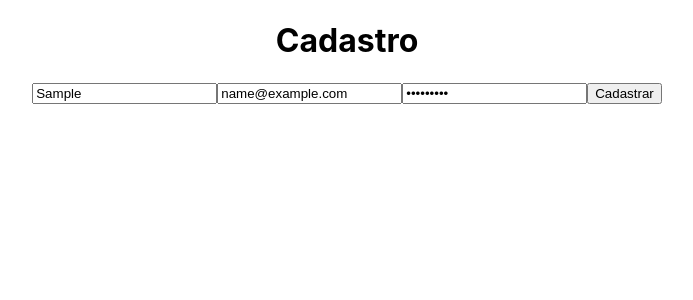
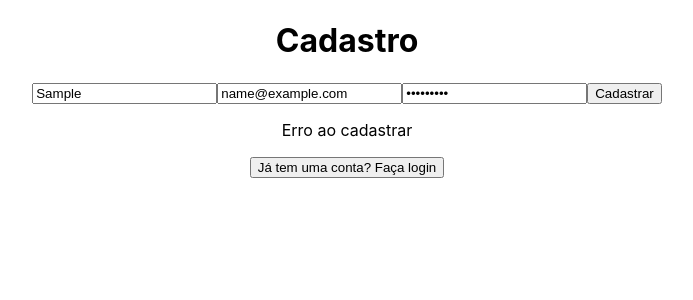
Before and after one commit to Otavinhopx/Controle_de_estoque_ReactJS-FrontEnd-, a React (Create React App) app in the folder controle-estoque-frontend/: page / in a window 1280 px wide. Both pictures are taken after typing "Sample", "name@example.com", "Sample123" into the empty fields and a click on the button "Cadastrar". Shown: the top 300 px of the page, without its empty margins (293-986 px from the left). Built offline with nearby package versions, Linux system fonts and the light colour scheme; no server answers.

Commit message:
Fix: Melhoras nas telas de login e cadastro.

```diff
--- a/controle-estoque-frontend/package.json
+++ b/controle-estoque-frontend/package.json
@@ -11,6 +11,7 @@
     "@types/react": "^18.3.12",
     "@types/react-dom": "^18.3.1",
     "axios": "^1.7.7",
+    "bcrypt": "^5.1.1",
     "controle-estoque-frontend": "file:",
     "react": "^18.3.1",
     "react-dom": "^18.3.1",
@@ -42,5 +43,8 @@
       "last 1 firefox version",
       "last 1 safari version"
     ]
+  },
+  "devDependencies": {
+    "@types/bcrypt": "^5.0.2"
   }
 }
--- a/controle-estoque-frontend/src/components/Cadastro.tsx
+++ b/controle-estoque-frontend/src/components/Cadastro.tsx
@@ -1,20 +1,29 @@
 import React, {useState} from 'react';
 import api from '../services/api'
+import { useNavigate } from 'react-router-dom';
 
 const Cadastro: React.FC = () => {
     const [nome, setNome] = useState('');
     const [email, setEmail] = useState('');
     const [senha, setSenha] = useState('');
+    const [mensagem, setMensagem] = useState('');
+    const navigate = useNavigate();
 
     const handleSubmit = async (event: React.FormEvent) => {
         event.preventDefault();
         try {
             const response = await api.post('/usuarios', {nome, email, senha});
-            console.log('Cadastro realizado: ', response.data);
+            setMensagem('Usuário Cadastrado!')
+            navigate('/login')
         }
         catch(error) {
+            setMensagem('Erro ao cadastrar');
             console.error('Erro ao cadastrar: ', error)
         }
+    };
+
+    const handleLogin = () => {
+        navigate('/login');
     };
 
     return (
@@ -40,6 +49,8 @@ const Cadastro: React.FC = () => {
                     onChange={(e) => setSenha(e.target.value)}
                 />
                 <button type='submit'>Cadastrar</button>
+                {mensagem && <p>{mensagem}</p>}
+                <button onClick={handleLogin}>Já tem uma conta? Faça login</button>
             </form>
         </div>
     )
--- a/controle-estoque-frontend/src/components/Login.tsx
+++ b/controle-estoque-frontend/src/components/Login.tsx
@@ -1,19 +1,28 @@
 import React, {useState} from 'react';
 import api from '../services/api'
+import { useNavigate } from 'react-router-dom';
 
 const Login: React.FC = () => {
     const [email, setEmail] = useState('');
     const [senha, setSenha] = useState('');
+    const [mensagem, setMensagem] = useState('');
+    const navigate = useNavigate();
 
     const handleSubmit = async (event: React.FormEvent) => {
         event.preventDefault();
         try {
-            const response = await api.post('/usuarios', {email, senha});
+            const response = await api.post('/login', {email, senha});
             console.log('Sucesso ao entrar: ', response.data);
+            navigate('/produtos');
         }
         catch(error) {
+            setMensagem('Erro ao fazer login');
             console.error('Erro ao fazer o login: ', error)
         }
+    };
+
+    const handleCadastro = () => {
+        navigate('/cadastro');
     };
 
     return (
@@ -33,7 +42,8 @@ const Login: React.FC = () => {
                     onChange={(e) => setSenha(e.target.value)}
                 />
                 <button type='submit'>Login</button>
-                <button type='submit'>Cadastrar</button>
+                {mensagem && <p>{mensagem}</p>}
+                <button onClick={handleCadastro}>Cadastrar</button>
             </form>
         </div>
     )
```
Also changed, not shown: 1 other file (tests, documents, lock files or other folders).
